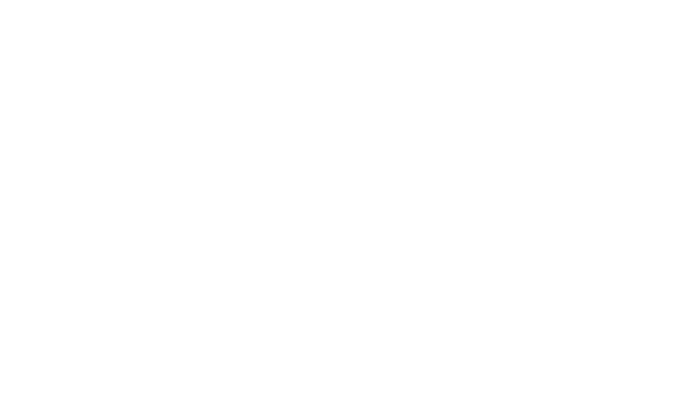
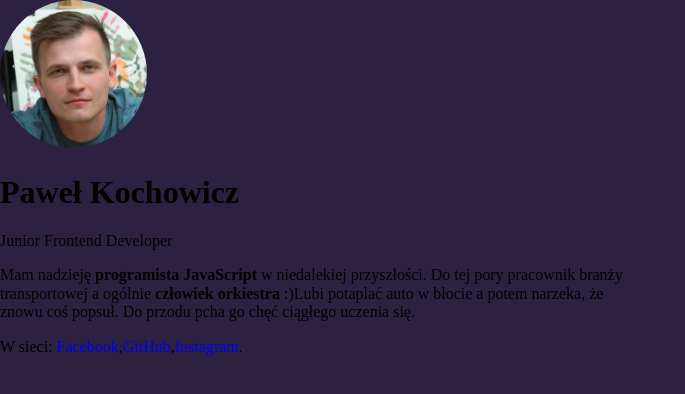
Before and after one commit to pawelkochowicz/businesscard, a plain HTML site: page index.html in a window 1280 px wide. Shown: the whole page, without its empty margins (0-685 px from the left). Drawn offline with Linux system fonts and the light colour scheme.

Commit message:
feat: html structure/content

```diff
--- a/css/style.css
+++ b/css/style.css
@@ -5,3 +5,26 @@ html {
   *, *:before, *:after {
     box-sizing: inherit;
   }
+
+  body {
+      background-color: #2C2141;
+  }
+
+  .card {
+      max-width: 624px;
+      max-height: 320px;
+  }
+  .person__photo {
+      max-width: 148px;
+      max-height: 148px;
+      border-radius: 50%;
+  }
+
+  .main {
+      padding: 32px;
+
+  }
+
+  .person__link {
+      text-decoration: none;
+  }
--- a/index.html
+++ b/index.html
@@ -1,14 +1,41 @@
 <!DOCTYPE html>
 <html lang="pl">
+
 <head>
-    <meta charset="UTF-8">
-    <meta name="viewport" content="width=device-width, initial-scale=1.0">
-    <meta http-equiv="X-UA-Compatible" content="ie=edge">
-    <title>Document</title>
-    <link rel="stylesheet" href="css/normalize.css" type="text/css">
-    <link rel="stylesheet" href="css/style.css" type="text/css">
+  <meta charset="UTF-8">
+  <meta name="viewport" content="width=device-width, initial-scale=1.0">
+  <meta http-equiv="X-UA-Compatible" content="ie=edge">
+  <title>Wizytówka</title>
+  <link rel="stylesheet" href="css/normalize.css" type="text/css">
+  <link rel="stylesheet" href="css/style.css" type="text/css">
 </head>
+
 <body>
+  <main class="card">
+    <article class="person">
+      <img class="person__photo" src="../businesscard/img/DSC_1383.jpg" alt="osoba">
+      <div class="person__column">
+        <header class="person__header">
+          <h1 class="person__name">Paweł Kochowicz</h1>
+          <span class="person__title">Junior Frontend Developer</span>
+        </header>
+        <p class="person__description">Mam nadzieję <strong class="person__special">programista JavaScript</strong> w
+          niedalekiej przyszłości.
+          Do tej pory
+          pracownik branży transportowej a ogólnie <strong class="person__special">człowiek orkiestra</strong> :)Lubi
+          potaplać auto w błocie a
+          potem narzeka, że
+          znowu coś popsuł. Do przodu pcha go chęć ciągłego uczenia się.</p>
+        <footer class="person__footer">
+          <p class="person__footer">W sieci: <a class="person__link" href="#">Facebook</a>,<a class="person__link"
+              href="#">GitHub</a>,<a class="person__link" href="#">Instagram</a>.</p>
+        </footer>
 
+      </div>
+    </article>
+
+
+  </main>
 </body>
+
 </html>
```
Also changed, not shown: img/DSC_1383.jpg (added).
